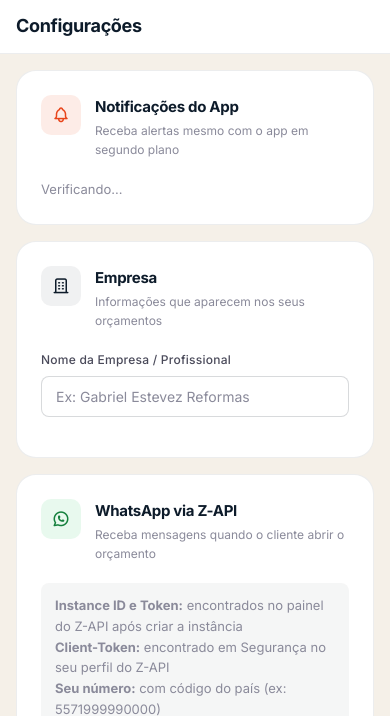
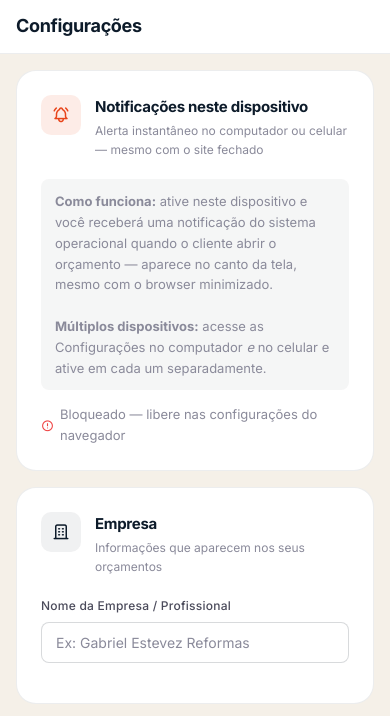
Before and after one commit to arcoestevez96/orcamentos, a Flask app: template templates/configuracoes.html in a window 390 px wide. Shown: the top 716 px of the page. Run offline with Flask 3, Linux system fonts and the light colour scheme; the template is opened without the code that fills it, so the values that code supplies are empty; some libraries are stand-ins or nearby versions.

Commit message:
fix: service worker na raiz /sw.js — push funciona no desktop e mobile
Bug crítico: SW em /static/sw.js só controlava páginas sob /static/,
nunca o dashboard ou configurações. Push notifications não funcionavam.

- Nova rota /sw.js serve o arquivo com Service-Worker-Allowed: /
- Todos os registros navigator.serviceWorker.register atualizados
- Seção de push em Configurações mostra status claro por dispositivo
  ("Ativo neste dispositivo" / "Desativado neste dispositivo")
- Instrução explica que cada dispositivo (desktop + celular) precisa
  ativar separadamente

Co-Authored-By: Claude Sonnet 4.6 <noreply@anthropic.com>

```diff
--- a/app.py
+++ b/app.py
@@ -1647,6 +1647,15 @@ def push_unsubscribe():
             db_exec('DELETE FROM push_subscriptions WHERE user_id=? AND endpoint=?', (uid, endpoint))
     return jsonify({'ok': True})
 
+@app.route('/sw.js')
+def service_worker():
+    """Serve o SW da raiz para que tenha escopo sobre todo o site."""
+    resp = send_file(os.path.join(app.root_path, 'static', 'sw.js'),
+                     mimetype='application/javascript')
+    resp.headers['Service-Worker-Allowed'] = '/'
+    resp.headers['Cache-Control'] = 'no-cache'
+    return resp
+
 @app.route('/ping')
 def ping():
     """Health check — usado por serviços externos para manter o servidor acordado."""
--- a/templates/configuracoes.html
+++ b/templates/configuracoes.html
@@ -26,6 +26,7 @@ body { background: var(--cream); }
 .cfg-grid { display: grid; grid-template-columns: 1fr 1fr; gap: 12px; }
 @media (max-width: 900px) { .cfg-layout { grid-template-columns: 1fr; } .dash-sidebar { display: none !important; } }
 @media (max-width: 600px) { .cfg-grid { grid-template-columns: 1fr; } .cfg-content { padding: 16px; } }
+@keyframes spin { from { transform: rotate(0deg); } to { transform: rotate(360deg); } }
 </style>
 </head>
 <body>
@@ -94,19 +95,25 @@ body { background: var(--cream); }
       <div class="cfg-card" id="push-section">
         <div class="cfg-card__header">
           <div class="cfg-card__icon" style="background:rgba(232,68,26,.1);color:var(--orange)">
-            <i class="ti ti-bell"></i>
+            <i class="ti ti-bell-ringing"></i>
           </div>
           <div>
-            <div class="cfg-card__title">Notificações do App</div>
-            <div class="cfg-card__sub">Receba alertas mesmo com o app em segundo plano</div>
+            <div class="cfg-card__title">Notificações neste dispositivo</div>
+            <div class="cfg-card__sub">Alerta instantâneo no computador ou celular — mesmo com o site fechado</div>
           </div>
         </div>
-        <div style="display:flex;align-items:center;gap:16px;flex-wrap:wrap;margin-top:4px">
-          <span id="push-status" style="font-size:13px;color:var(--gray)">Verificando...</span>
-          <button id="btn-push-ativar" onclick="ativarPushNotif()" class="btn btn-primary btn-sm" style="display:none">
-            <i class="ti ti-bell"></i> Ativar notificações
+        <div class="cfg-info" style="margin-bottom:14px">
+          <strong>Como funciona:</strong> ative neste dispositivo e você receberá uma notificação do sistema operacional quando o cliente abrir o orçamento — aparece no canto da tela, mesmo com o browser minimizado.<br><br>
+          <strong>Múltiplos dispositivos:</strong> acesse as Configurações no computador <em>e</em> no celular e ative em cada um separadamente.
+        </div>
+        <div style="display:flex;align-items:center;gap:12px;flex-wrap:wrap">
+          <span id="push-status" style="font-size:13px;color:var(--gray);display:flex;align-items:center;gap:6px">
+            <i class="ti ti-loader-2" style="animation:spin .8s linear infinite;font-size:14px"></i> Verificando...
+          </span>
+          <button id="btn-push-ativar" onclick="ativarPushNotif()" class="btn btn-primary btn-sm" style="display:none;gap:6px">
+            <i class="ti ti-bell"></i> Ativar neste dispositivo
           </button>
-          <button id="btn-push-desativar" onclick="desativarPushNotif()" class="btn btn-ghost btn-sm" style="display:none">
+          <button id="btn-push-desativar" onclick="desativarPushNotif()" class="btn btn-ghost btn-sm" style="display:none;gap:6px">
             <i class="ti ti-bell-off"></i> Desativar
           </button>
         </div>
@@ -470,29 +477,35 @@ function urlBase64ToUint8Array(base64String) {
   return Uint8Array.from([...raw].map(c => c.charCodeAt(0)));
 }
 
-// Check current push status on load + register SW
+// Verifica status do push neste dispositivo e registra SW
 (async () => {
-  if ('serviceWorker' in navigator) {
-    navigator.serviceWorker.register('/static/sw.js');
+  const statusEl = document.getElementById('push-status');
+  const btnAtivar = document.getElementById('btn-push-ativar');
+  const btnDesativar = document.getElementById('btn-push-desativar');
+
+  if (!('serviceWorker' in navigator) || !('PushManager' in window)) {
+    statusEl.innerHTML = '<i class="ti ti-alert-circle" style="color:#F59E0B"></i> Navegador não suporta push';
+    return;
   }
-  if (!('serviceWorker' in navigator) || !('PushManager' in window)) {
-    document.getElementById('push-section').style.display = 'none';
+  if (Notification.permission === 'denied') {
+    statusEl.innerHTML = '<i class="ti ti-alert-circle" style="color:#EF4444"></i> Bloqueado — libere nas configurações do navegador';
     return;
   }
   try {
-    const reg = await navigator.serviceWorker.ready;
+    const reg = await navigator.serviceWorker.register('/sw.js', { scope: '/' });
+    await navigator.serviceWorker.ready;
     const sub = await reg.pushManager.getSubscription();
     if (sub) {
-      document.getElementById('push-status').textContent = '✅ Notificações ativas!';
-      document.getElementById('push-status').style.color = 'var(--green)';
-      document.getElementById('btn-push-ativar').style.display = 'none';
-      document.getElementById('btn-push-desativar').style.display = 'inline-flex';
+      statusEl.innerHTML = '<i class="ti ti-check" style="color:var(--green)"></i> <span style="color:var(--green)">Ativo neste dispositivo</span>';
+      btnAtivar.style.display = 'none';
+      btnDesativar.style.display = 'inline-flex';
     } else {
-      document.getElementById('push-status').textContent = 'Desativado';
-      document.getElementById('btn-push-ativar').style.display = 'inline-flex';
+      statusEl.innerHTML = '<i class="ti ti-bell-off" style="color:var(--gray)"></i> Desativado neste dispositivo';
+      btnAtivar.style.display = 'inline-flex';
+      btnDesativar.style.display = 'none';
     }
-  } catch {
-    document.getElementById('push-status').textContent = 'Não disponível';
+  } catch(e) {
+    statusEl.textContent = 'Erro: ' + e.message;
   }
 })();
 </script>
--- a/templates/dashboard.html
+++ b/templates/dashboard.html
@@ -636,7 +636,7 @@ function closeSidebar() {
 
 /* SW + Push registration */
 if ('serviceWorker' in navigator) {
-  navigator.serviceWorker.register('/static/sw.js').then(async reg => {
+  navigator.serviceWorker.register('/sw.js').then(async reg => {
     if (!('PushManager' in window)) return;
     // Only subscribe if permission already granted (don't ask here — ask in configuracoes)
     if (Notification.permission !== 'granted') return;
```
